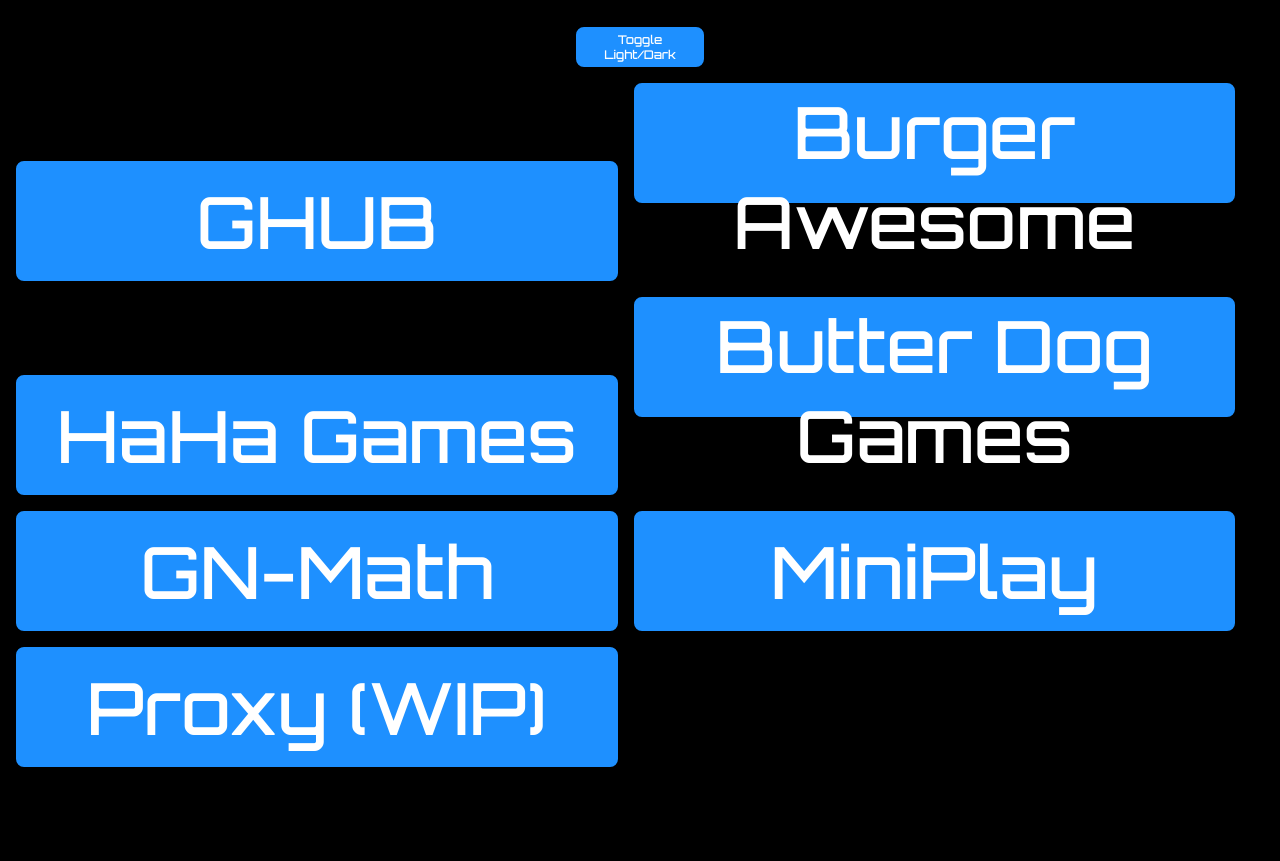
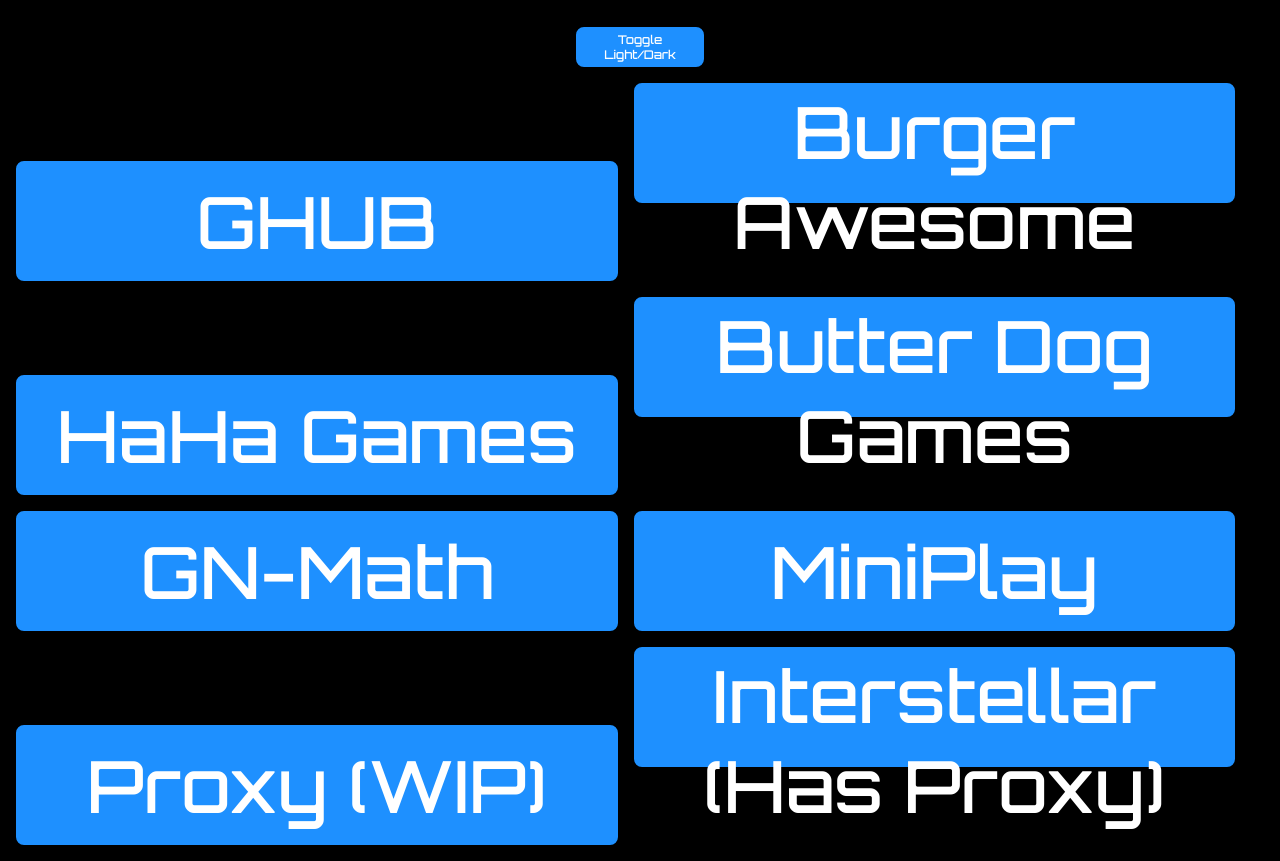
Before and after one commit to alvieg/GP-v3, a website: page public/index.html in a window 1280 px wide. Shown: the part 115-976 px from the top of the page. Before the commit the page ends 898 px from the top, so only its background shows below. Drawn offline with Linux system fonts and the light colour scheme.

Commit message:
Update index.html

```diff
--- a/public/index.html
+++ b/public/index.html
@@ -138,6 +138,7 @@
                 "GN-Math":"https://gn-math.github.io",
                 "MiniPlay":"https://miniplay.com",
                 "Proxy (WIP)":"/proxy.html",
+                "Interstellar (Has Proxy)":"https://interstellar-2025.vercel.app/",
             };
             const buttonSpace = document.getElementById('buttonSpace');
 
```
